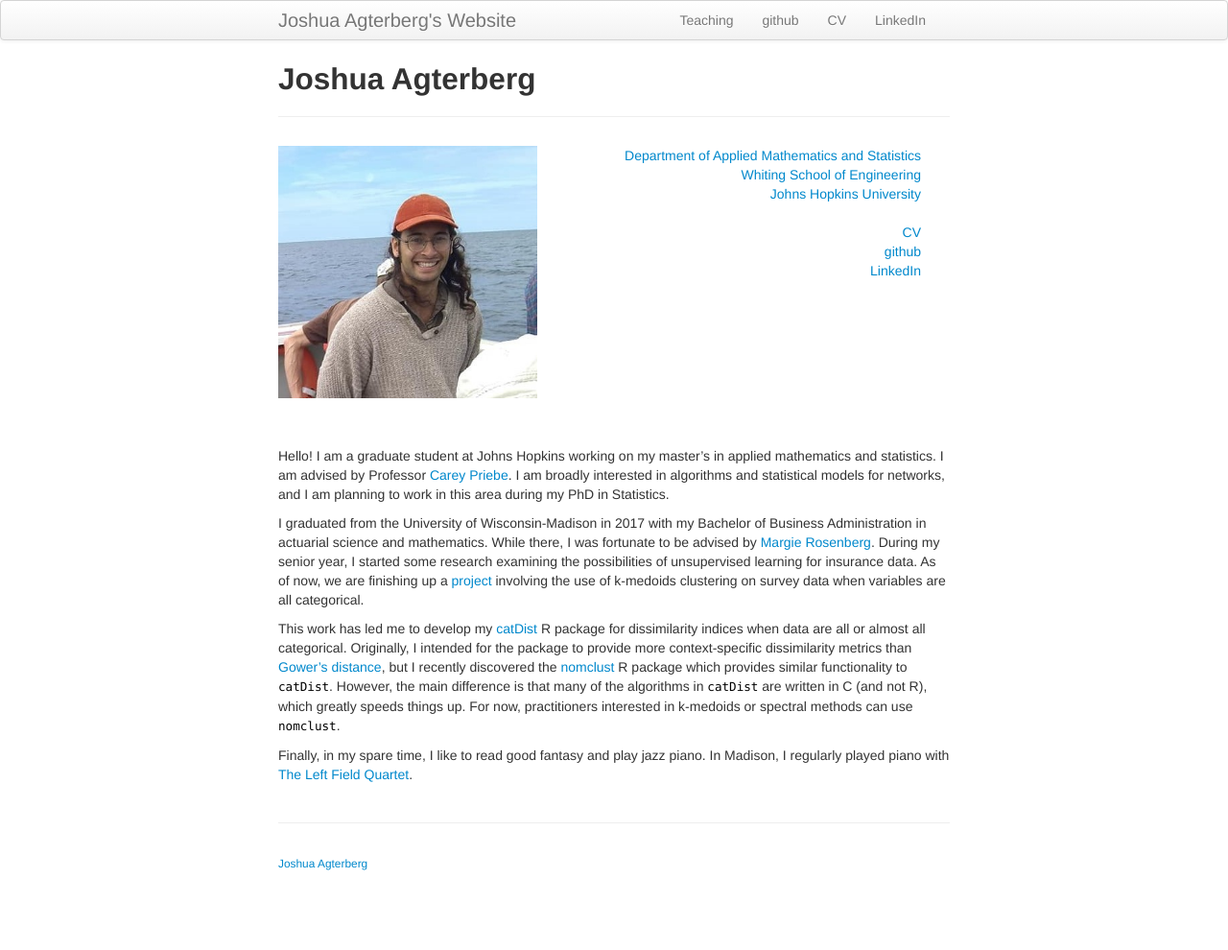
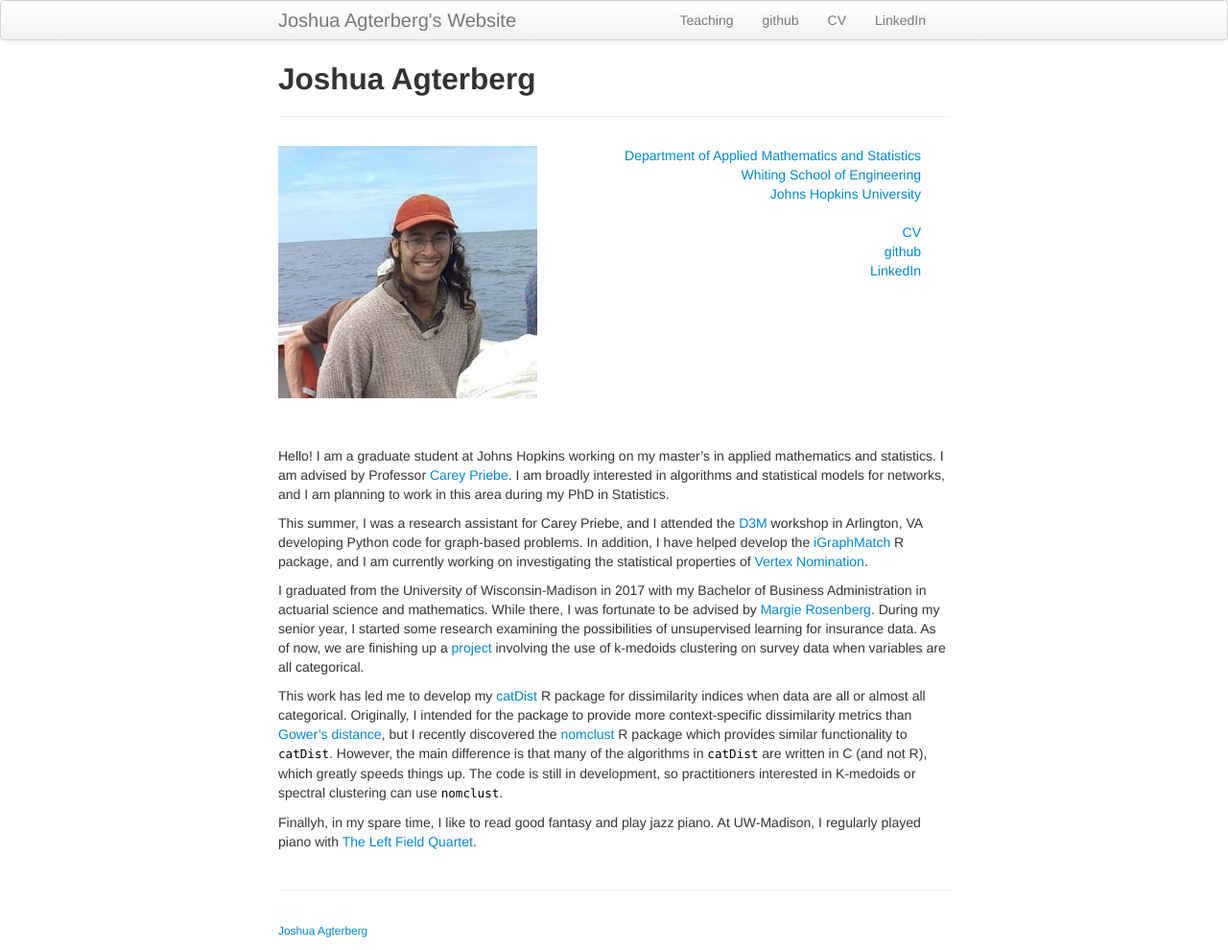
Before and after one commit to jagterberg/jagterberg.github.io, a Jekyll site: the page built from index.md, in a window 1280 px wide. Shown: the whole page at 96% size. Built offline with Jekyll 4.4.1, drawn with Linux system fonts in a browser that asks for light colours; before the commit the page ends 920 px from its top, so only the background shows below that.

Commit message:
homepage

```diff
--- a/index.md
+++ b/index.md
@@ -28,6 +28,10 @@ Hello! I am a graduate student at Johns Hopkins working on my master's in applie
 I am advised by Professor [Carey Priebe](https://www.ams.jhu.edu/~priebe/).  I am broadly interested in algorithms
 and statistical models for networks, and I am planning to work in this area during my PhD in Statistics.
 
+This summer, I was a research assistant for Carey Priebe, and I attended the [D3M](https://www.darpa.mil/program/data-driven-discovery-of-models)
+workshop in Arlington, VA developing Python code for graph-based problems.  In addition, I have helped develop the [iGraphMatch](https://github.com/dpmcsuss/iGraphMatch)
+R package, and I am currently working on investigating the statistical properties of [Vertex Nomination](https://arxiv.org/abs/1711.05610).
+
 I graduated from the University of Wisconsin-Madison in 2017 with my Bachelor of Business Administration in actuarial
 science and mathematics.  While there, I was fortunate to be advised by [Margie Rosenberg](https://bus.wisc.edu/faculty/marjorie-rosenberg).
 During my senior year, I started some research examining the possibilities of unsupervised learning for insurance data.
@@ -39,7 +43,8 @@ indices when data are all or almost all categorical. Originally, I intended for
 dissimilarity metrics than [Gower's distance](https://www.r-bloggers.com/clustering-mixed-data-types-in-r/), but I
 recently discovered the [nomclust](https://cran.r-project.org/web/packages/nomclust/index.html) R package which provides
 similar functionality to <code>catDist</code>.  However, the main difference is that many of the algorithms in <code>catDist</code> are written
-in C (and not R), which greatly speeds things up. For now, practitioners interested in k-medoids or spectral methods can use <code>nomclust</code>.
+in C (and not R), which greatly speeds things up. The code is still in development, so practitioners interested in
+K-medoids or spectral clustering can use <code>nomclust</code>.
 
-Finally, in my spare time, I like to read good fantasy and play jazz piano.  In Madison, I regularly played piano with
+Finallyh, in my spare time, I like to read good fantasy and play jazz piano.  At UW-Madison, I regularly played piano with
 [The Left Field Quartet](https://leftfieldquartet.bandcamp.com/releases).
```
